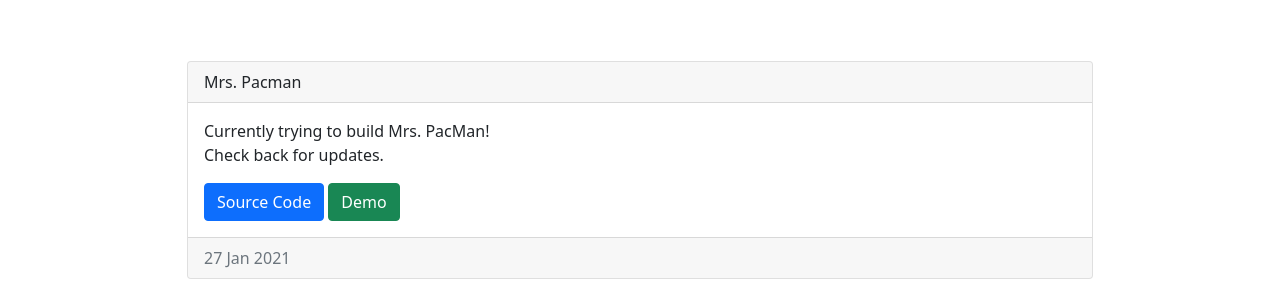
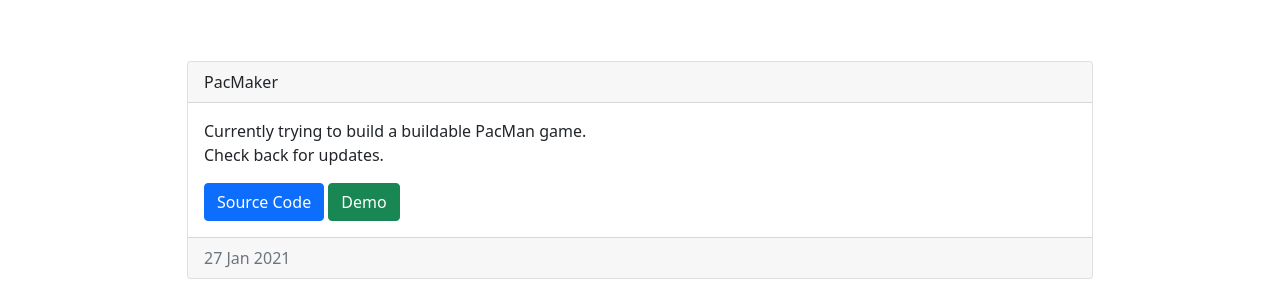
Before and after one commit to CronNinja/mern, a plain HTML site: page projects/index.html in a window 1280 px wide. Shown: the part 223-504 px from the top of the page. Drawn offline with nearby package versions, Linux system fonts and the light colour scheme.

Commit message:
Pac: Readme

```diff
--- a/projects/index.html
+++ b/projects/index.html
@@ -21,10 +21,10 @@
           <div class="col-md-10" style="padding-bottom: 1rem;">
             <div class="card">
               <div class="card-header">
-                Mrs. Pacman
+                PacMaker
               </div>
               <div class="card-body">
-                <p class="card-text">Currently trying to build Mrs. PacMan!<br>Check back for updates.</p>
+                <p class="card-text">Currently trying to build a buildable PacMan game.<br>Check back for updates.</p>
                 <a href="https://github.com/CronNinja/mern/blob/main/projects/pac/js/" class="btn btn-primary" target="_blank">Source Code</a>
                 <a href="pac/" class="btn btn-success" target="_blank">Demo</a>
               </div>
```
